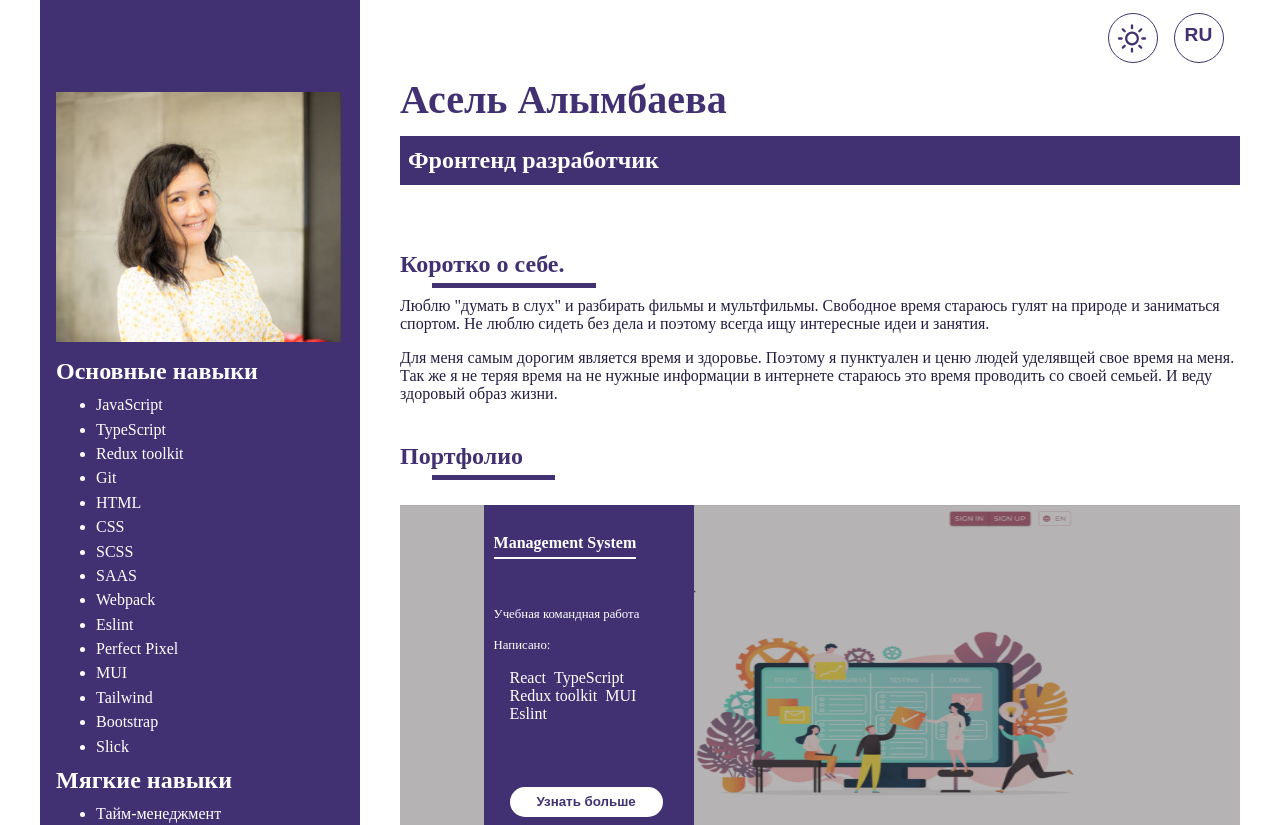
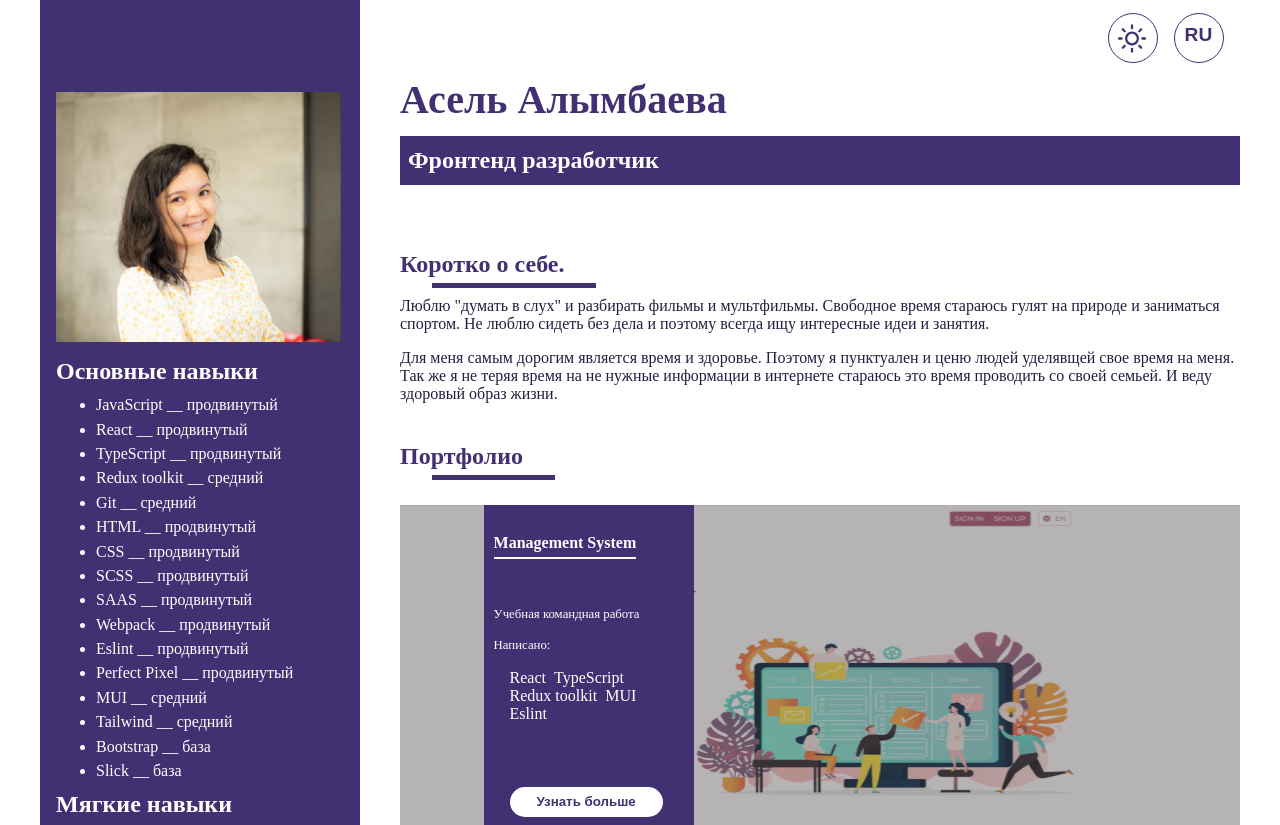
Before and after one commit to alimbaeva/cv, a React (Create React App) app: page / in a window 1280 px wide. Shown: the top 825 px of the page. Built offline with nearby package versions, Linux system fonts and the light colour scheme.

Commit message:
fix: fix bag

```diff
--- a/src/components/skills/skillsBlock.scss
+++ b/src/components/skills/skillsBlock.scss
@@ -145,13 +145,6 @@
 
         &__par {
             margin-bottom: 2rem;
-            ul {
-                display: flex;
-                flex-wrap: wrap;
-            }
-            li {
-                width: 30%;
-            }
         }
     }
 }
@@ -163,10 +156,5 @@
             margin-bottom: 2rem;
             position: relative;
         }
-        &__par {
-            li {
-                width: 50%;
-            }
-        }
     }
 }
--- a/src/data/data.ts
+++ b/src/data/data.ts
@@ -283,29 +283,30 @@ const data = {
     btnLinkDeploy: 'Link to Deploy',
     hardSkillsTitle: 'Hard Skills',
     hardSkillsList: [
-      'JavaScript',
-      'TypeScript',
-      'Redux toolkit',
-      'Git',
-      'HTML',
-      'CSS',
-      'SCSS',
-      'SAAS',
-      'Webpack',
-      'Eslint',
-      'Perfect Pixel',
-      'MUI',
-      'Tailwind',
-      'Bootstrap',
-      'Slick',
+      'JavaScript __ advanced',
+      'React __ advanced',
+      'TypeScript __ advanced',
+      'Redux toolkit __ average',
+      'Git __ average',
+      'HTML __ advanced',
+      'CSS __ advanced',
+      'SCSS __ advanced',
+      'SAAS __ advanced',
+      'Webpack __ average',
+      'Eslint __ advanced',
+      'Perfect Pixel __ advanced',
+      'MUI __ average',
+      'Tailwind __ average',
+      'Bootstrap __ base',
+      'Slick __ base',
     ],
     softSkillsTitle: 'Soft Skills',
-    softSkillsList: ['Time management', 'Time management', 'Commitment', 'Stability'],
+    softSkillsList: ['Time management', 'Commitment', 'Stability'],
     lenguegesTitle: 'Languages',
     lenguegesList: [
       'English - Pre-Intermediate',
       'Russian - professionally',
-      'Kyrgyz - professionally',
+      'Kyrgyz - Kyrgyz native',
     ],
     contactsTitle: 'Contact',
     contactsList: [
@@ -634,29 +635,30 @@ const data = {
     btnLinkDeploy: 'Ссылка на Deploy',
     hardSkillsTitle: 'Основные навыки',
     hardSkillsList: [
-      'JavaScript',
-      'TypeScript',
-      'Redux toolkit',
-      'Git',
-      'HTML',
-      'CSS',
-      'SCSS',
-      'SAAS',
-      'Webpack',
-      'Eslint',
-      'Perfect Pixel',
-      'MUI',
-      'Tailwind',
-      'Bootstrap',
-      'Slick',
+      'JavaScript __ продвинутый',
+      'React __ продвинутый',
+      'TypeScript __ продвинутый',
+      'Redux toolkit __ средний',
+      'Git __ средний',
+      'HTML __ продвинутый',
+      'CSS __ продвинутый',
+      'SCSS __ продвинутый',
+      'SAAS __ продвинутый',
+      'Webpack __ продвинутый',
+      'Eslint __ продвинутый',
+      'Perfect Pixel __ продвинутый',
+      'MUI __ средний',
+      'Tailwind __ средний',
+      'Bootstrap __ база',
+      'Slick __ база',
     ],
     softSkillsTitle: 'Мягкие навыки',
-    softSkillsList: ['Тайм-менеджмент', 'Тайм-менеджмент', 'Целеустремленность', 'Стабильность'],
+    softSkillsList: ['Тайм-менеджмент', 'Целеустремленность', 'Стабильность'],
     lenguegesTitle: 'Языки',
     lenguegesList: [
       'Английский - Pre-Intermediate',
-      'Русский - профеционально',
-      'Кыргызский - профеционально',
+      'Русский - Русский свободно',
+      'Кыргызский - Кыргызский родной',
     ],
     contactsTitle: 'Контакт',
     contactsList: [
```
